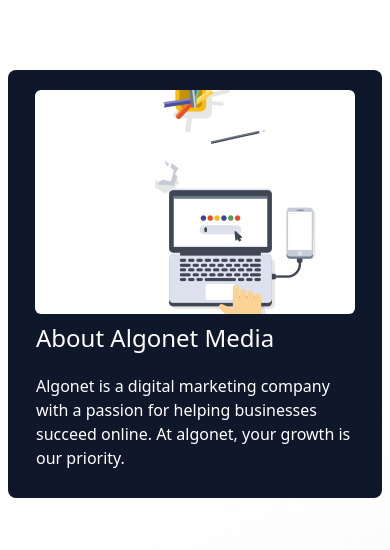
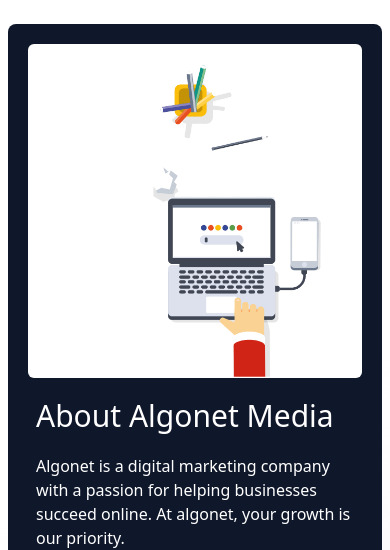
Before and after one commit to Tesimune/algonet, a React (Vite) app: page /about in a window 390 px wide. Shown: the part 1086-1636 px from the top of the page. Built offline with nearby package versions, Linux system fonts and the light colour scheme.

Commit message:
Mobile text font

```diff
--- a/src/assets/components/about/AboutUs.jsx
+++ b/src/assets/components/about/AboutUs.jsx
@@ -2,14 +2,14 @@
 
 function AboutUs() {
   return (
-    <div className='py-16 px-2 md:px-28 '>
-        <div className='grid md:grid-cols-3 bg-slate-900 text-white rounded-lg p-5'>
+    <div className='py-9 lg:py-16 px-2 md:px-28 '>
+        <div className='grid md:grid-cols-3 gap-3 bg-slate-900 text-white rounded-lg p-5'>
             <div className='grid md:col-span-1 justify-center items-center'>
-              <img src='/images/gif2.gif' className='object-cover h-56 w-80 rounded-md' alt='' />
+              <img src='/images/gif2.gif' className='object-cover lg:h-56 lg:w-80 rounded-md' alt='' />
             </div>
             <div className='grid md:col-span-2'>
               <div className='flex flex-col md:items-end gap-5 p-2 md:p-9 md:text-right'>
-                <h2 className='text-2xl md:text-5xl md:w-3/5'>About Algonet Media</h2>
+                <h2 className='text-3xl md:text-5xl md:w-3/5'>About Algonet Media</h2>
                 <p className='md:text-lg'>Algonet is a digital marketing company with a passion for helping businesses succeed online. At algonet, your growth is our priority.</p>
               </div>
             </div>
--- a/src/assets/components/about/Landing.jsx
+++ b/src/assets/components/about/Landing.jsx
@@ -24,7 +24,7 @@
               </div>
             </div>
             <div className='p-3 md:p-16'>
-              <img src='/images/Group.jpg' className='h-96' alt='top' />
+              <img src='/images/Group.jpg' className='lg:h-96' alt='top' />
             </div>
         </div>
     </div>
--- a/src/assets/components/contact/ContactCard.jsx
+++ b/src/assets/components/contact/ContactCard.jsx
@@ -26,7 +26,7 @@
         </div>
         <div className='grid lg:hidden'>
           <div className='grid bg-slate-900 text-white rounded-lg z-30'>
-            <img src='/images/contacts.gif' className='px-2 pt-2 h-80 rounded-lg' alt='' />
+            <img src='/images/contacts.gif' className='px-2 pt-2 h-80 w-full rounded-lg' alt='' />
             <div className='grid'>
               <div className='grid gap-5 p-7'>
                 <h2 className='text-5xl'>Ready for real results?</h2>
--- a/src/assets/components/services/Landing.jsx
+++ b/src/assets/components/services/Landing.jsx
@@ -6,7 +6,7 @@
       <img src='/images/pagetop.jpg' className='w-full' alt='top' />
       <div className='grid md:grid-cols-3 m-3 md:m-28 bg-slate-900 text-white rounded-lg'>
         <div className='grid md:col-span-1 justify-center items-center p-5'>
-          <img src='/images/gif.gif' className='object-cover h-56 w-80 rounded-md' alt='' />
+          <img src='/images/gif.gif' className='object-cover lg:h-56 lg:w-80 rounded-md' alt='' />
         </div>
         <div className='grid md:col-span-2'>
           <div className='flex flex-col gap-5 px-5 py-5 md:p-16 md:w-2/3'>
--- a/src/assets/components/works/Landing.jsx
+++ b/src/assets/components/works/Landing.jsx
@@ -6,7 +6,7 @@
       <img src='/images/pagetop.jpg' alt='top' />
       <div className='grid md:grid-cols-3 m-3 md:m-28 bg-slate-900 text-white rounded-lg'>
         <div className='grid md:col-span-1 justify-center items-center p-5'>
-          <img src='/images/gif.gif' className='object-cover h-64 w-80 rounded-md' alt='' />
+          <img src='/images/gif.gif' className='object-cover lg:h-64x w-full rounded-md' alt='' />
         </div>
         <div className='grid md:col-span-2'>
           <div className='flex flex-col gap-5 p-5 md:p-9 md:w-2/3'>
```
